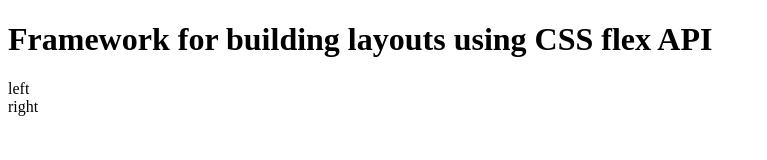
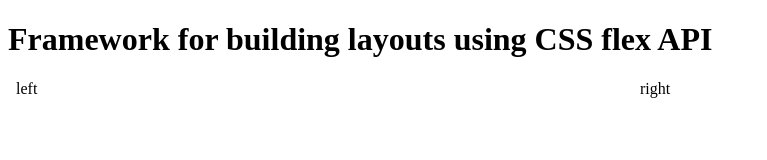
Before and after one commit to bashibozuk/flex-de-grid, a website: page docs/usage.html in a window 1280 px wide. Shown: the whole page, without its empty margins (0-767 px from the left). Drawn offline with Linux system fonts and the light colour scheme.

Commit message:
Replacing flex-grid usages with flex-de-grid

```diff
--- a/bower.json
+++ b/bower.json
@@ -1,13 +1,13 @@
 {
-  "name": "flex-grid",
+  "name": "flex-de-grid",
   "version": "0.0.0-PLACEHOLDER",
   "description": "Framework for building layouts using CSS flex API",
   "homepage": "https://github.com/johnotander/flexbox",
-  "main": "dist/flex-grid.min.css",
+  "main": "dist/flex-de-grid.min.css",
   "keywords": [
     "css3",
     "css",
-    "flex-grid",
+    "flex-de-grid",
     "flex API",
     "media query"
   ],
--- a/docs/usage.html
+++ b/docs/usage.html
@@ -3,9 +3,9 @@
     <title>Framework for building layouts using CSS flex API</title>
     <meta content="width=device-width,initial-scale=1,user-scalable=no" name="viewport">
     <link href="http://fonts.googleapis.com/css?family=Roboto:500,100,300,700,400&amp;subset=cyrillic,latin" rel="stylesheet" type="text/css">
-    <link rel="stylesheet" type="text/css" href="../dist/flex-grid.min.css" media="all">
+    <link rel="stylesheet" type="text/css" href="../dist/flex-de-grid.min.css" media="all">
 </head>
-<body  class="flex-grid">
+<body  class="flex-de-grid">
 <div class="container-fluid">
     <h1 class="header">Framework for building layouts using CSS flex API</h1>
     <div class="row-h">
--- a/src/container.scss
+++ b/src/container.scss
@@ -57,7 +57,7 @@ $container-padding-xl: 1.3rem;
     }
 }
 
-body.flex-grid {
+body.flex-de-grid {
 
 
     .row-h {
--- a/src/grid.scss
+++ b/src/grid.scss
@@ -10,7 +10,7 @@ $col-size:12;
 
 
 
-body.flex-grid {
+body.flex-de-grid {
 
 
     @include cols(col, '-' , $col-size);
--- a/src/layout.scss
+++ b/src/layout.scss
@@ -1,6 +1,6 @@
 html {
     height: 100%;
-    body.flex-grid {
+    body.flex-de-grid {
         height: 100%;
         .container-fluid {
             width: 100%;
```
Also changed, not shown: README.md, dist/flex-de-grid.css, dist/flex-de-grid.min.css, docs/README.md.
